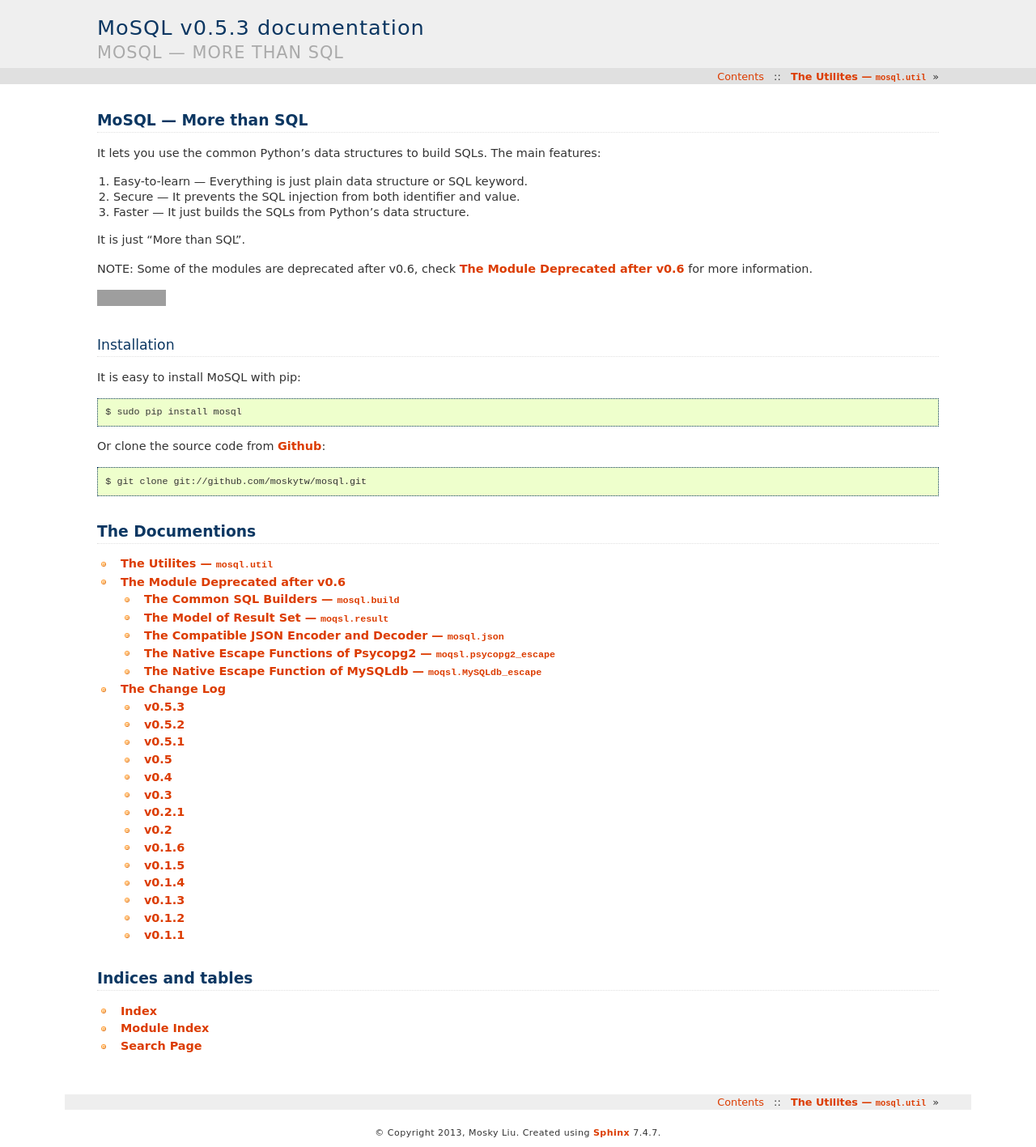
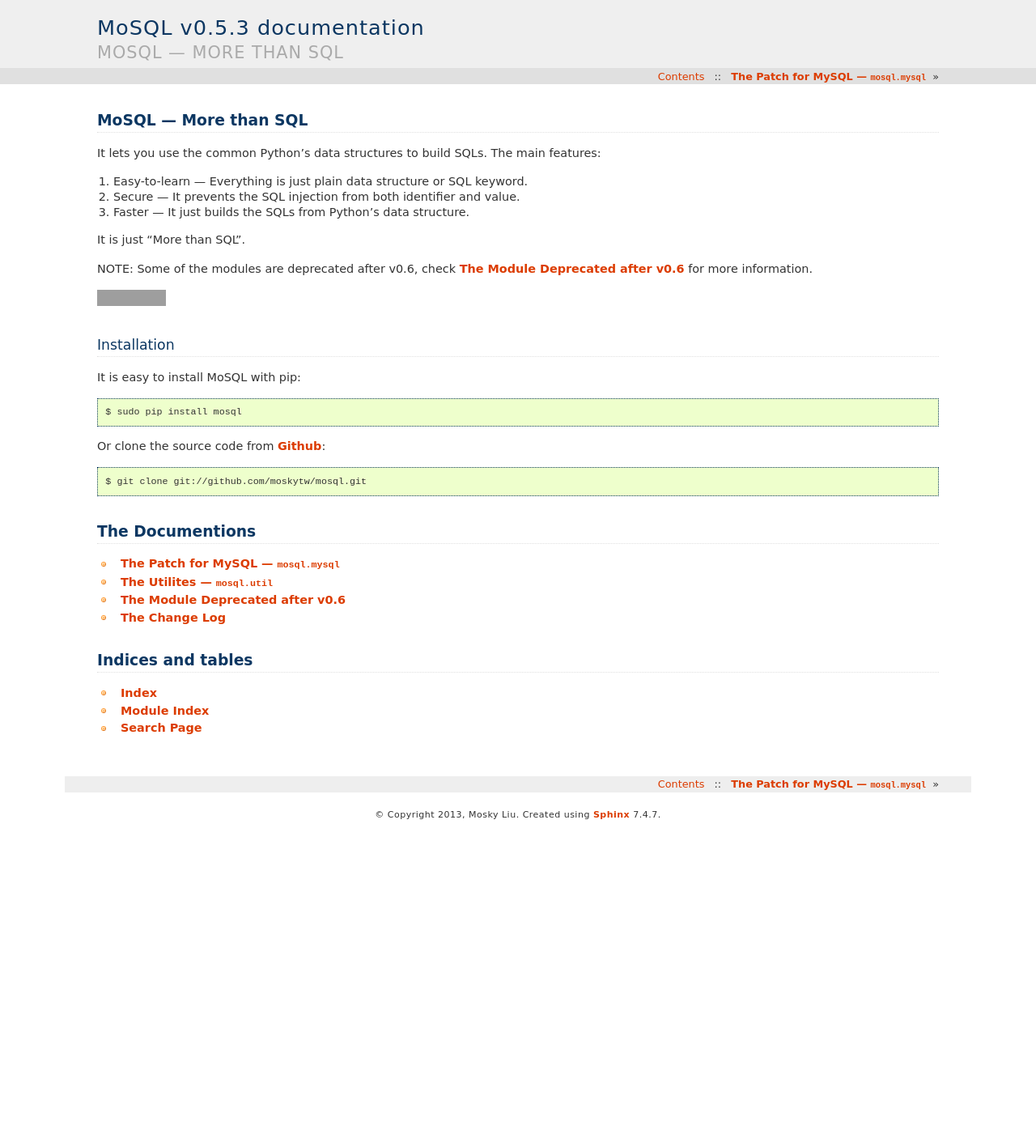
Before and after one commit to moskytw/mosql, a Sphinx documentation site: the page built from docs/index.rst, in a window 1280 px wide. Shown: the whole page at 81% size. Built offline with Sphinx 7.4.7, drawn with Linux system fonts in a browser that asks for light colours; after the commit the page ends 1024 px from its top, so only the background shows below that; grey boxes are pictures that could not be loaded.

Commit message:
added patch.rst

```diff
--- a/docs/index.rst
+++ b/docs/index.rst
@@ -72,8 +72,9 @@
 ================
 
 .. toctree::
-    :maxdepth: 2
+    :maxdepth: 1
 
+    patch
     util
     deprecated
     changes
--- /dev/null
+++ b/docs/patch.rst
@@ -0,0 +1,9 @@
+The Patch for MySQL --- :mod:`mosql.mysql`
+==========================================
+
+.. testsetup::
+
+    from mosql.mysql import *
+
+.. automodule:: mosql.mysql
+    :members:
```
